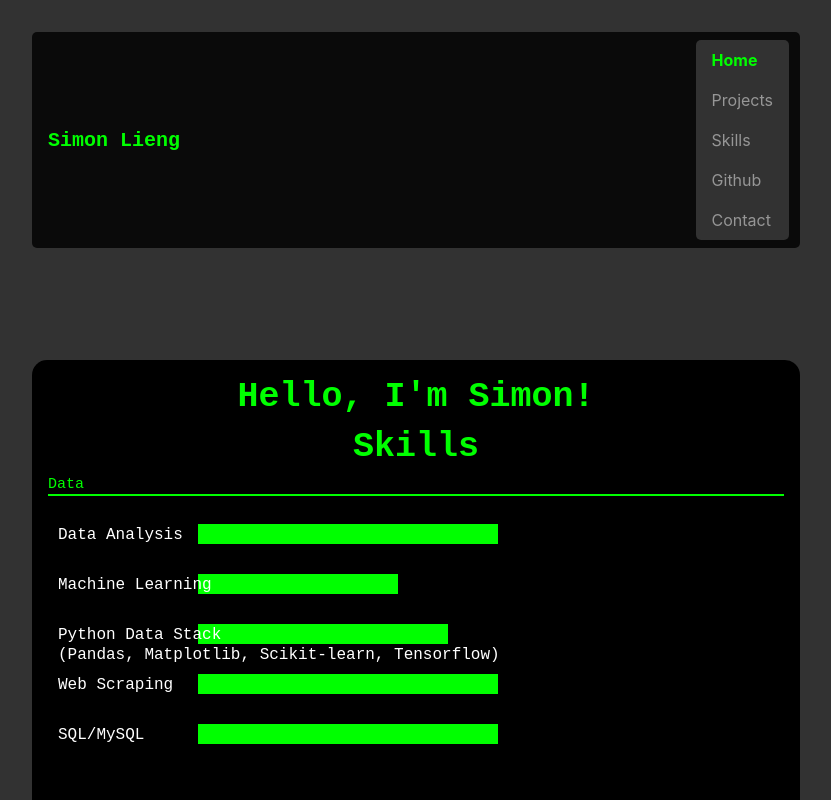
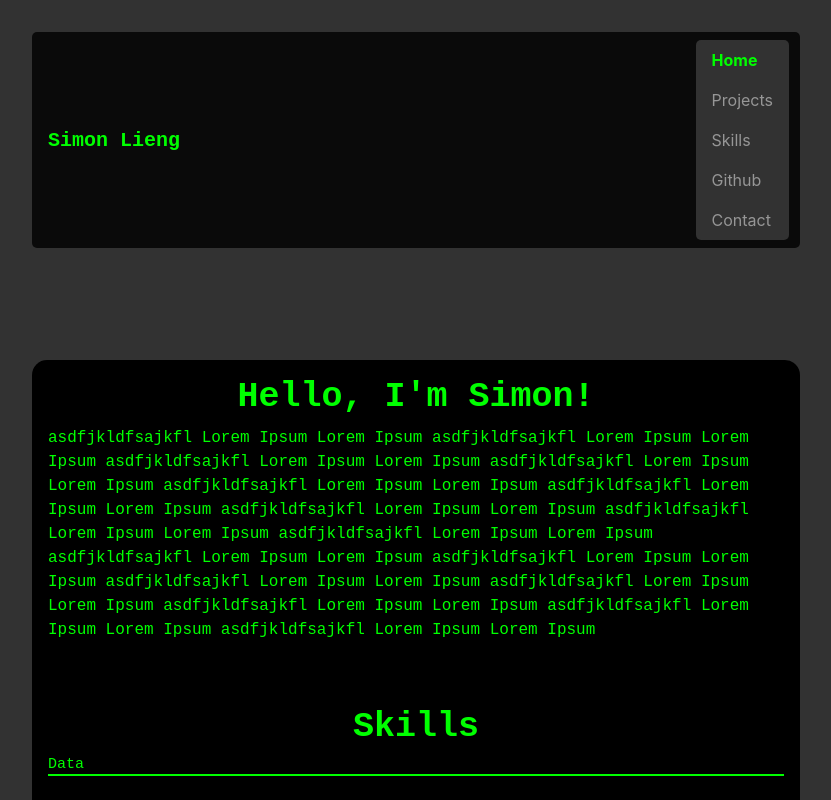
Before and after one commit to SLieng/simonlieng, a React (Create React App) app: page / in a window 1280 px wide. Shown: the top 800 px of the page, without its empty margins (224-1055 px from the left). Built offline with nearby package versions, Linux system fonts and the light colour scheme.

Commit message:
added intro para

```diff
--- a/src/App.css
+++ b/src/App.css
@@ -100,7 +100,7 @@
 
 .main .break {
 	width: 50%;
-	padding-bottom: 5rem;
+	padding-bottom: 1rem;
 }
 
 .footer {
--- a/src/App.js
+++ b/src/App.js
@@ -67,6 +67,25 @@ class Home extends React.Component {
 		return (
 		<div className="container main">
 					<h1>Hello, I'm Simon!</h1>
+			<p>
+			asdfjkldfsajkfl Lorem Ipsum Lorem Ipsum
+			asdfjkldfsajkfl Lorem Ipsum Lorem Ipsum
+			asdfjkldfsajkfl Lorem Ipsum Lorem Ipsum
+			asdfjkldfsajkfl Lorem Ipsum Lorem Ipsum
+			asdfjkldfsajkfl Lorem Ipsum Lorem Ipsum
+			asdfjkldfsajkfl Lorem Ipsum Lorem Ipsum
+			asdfjkldfsajkfl Lorem Ipsum Lorem Ipsum
+			asdfjkldfsajkfl Lorem Ipsum Lorem Ipsum
+			asdfjkldfsajkfl Lorem Ipsum Lorem Ipsum
+			asdfjkldfsajkfl Lorem Ipsum Lorem Ipsum
+			asdfjkldfsajkfl Lorem Ipsum Lorem Ipsum
+			asdfjkldfsajkfl Lorem Ipsum Lorem Ipsum
+			asdfjkldfsajkfl Lorem Ipsum Lorem Ipsum
+			asdfjkldfsajkfl Lorem Ipsum Lorem Ipsum
+			asdfjkldfsajkfl Lorem Ipsum Lorem Ipsum
+			asdfjkldfsajkfl Lorem Ipsum Lorem Ipsum
+			</p>
+			<div className="break"></div>
 					<FullSkills/>
 		</div>
 		);
@@ -100,7 +119,6 @@ class Skills extends React.Component {
 	render() {
 		return (
 		<div className="container main">
-			<div className="break"></div>
 			<FullSkills/>
 		</div>
 		);
```
